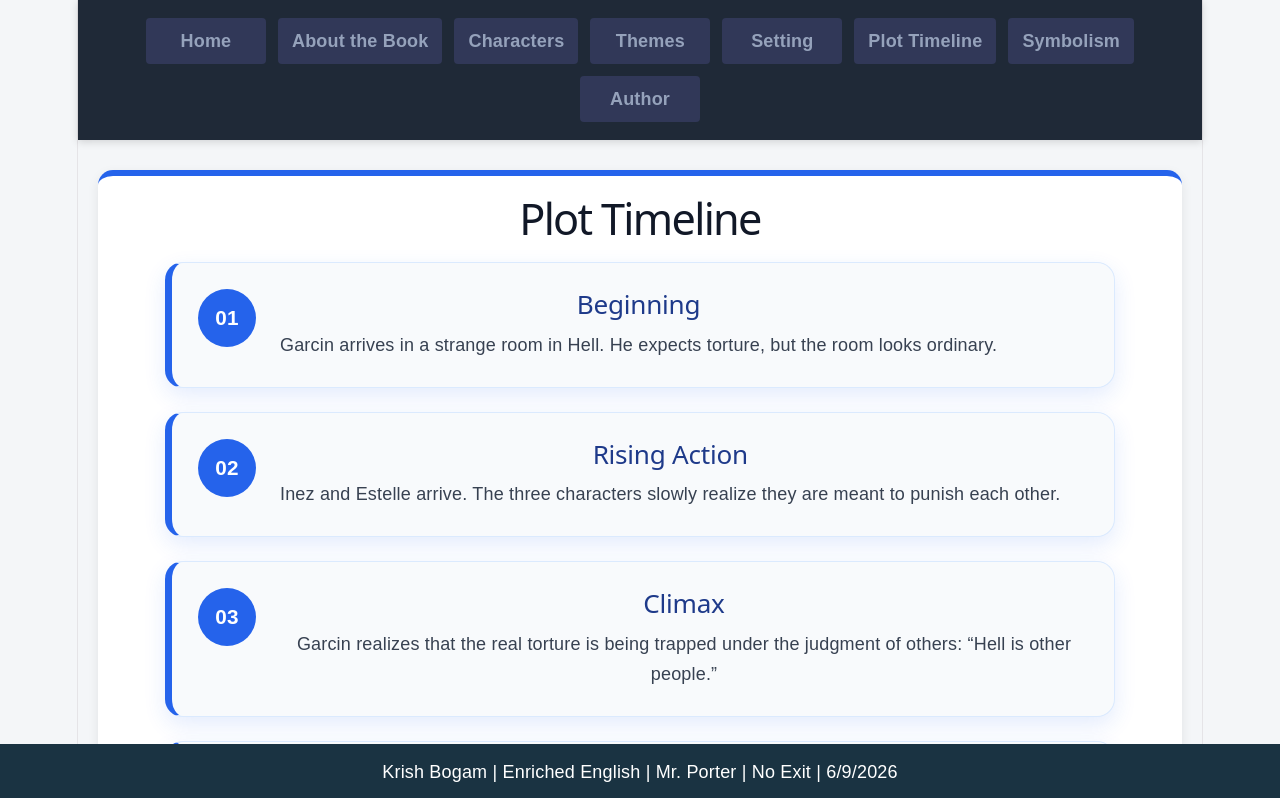
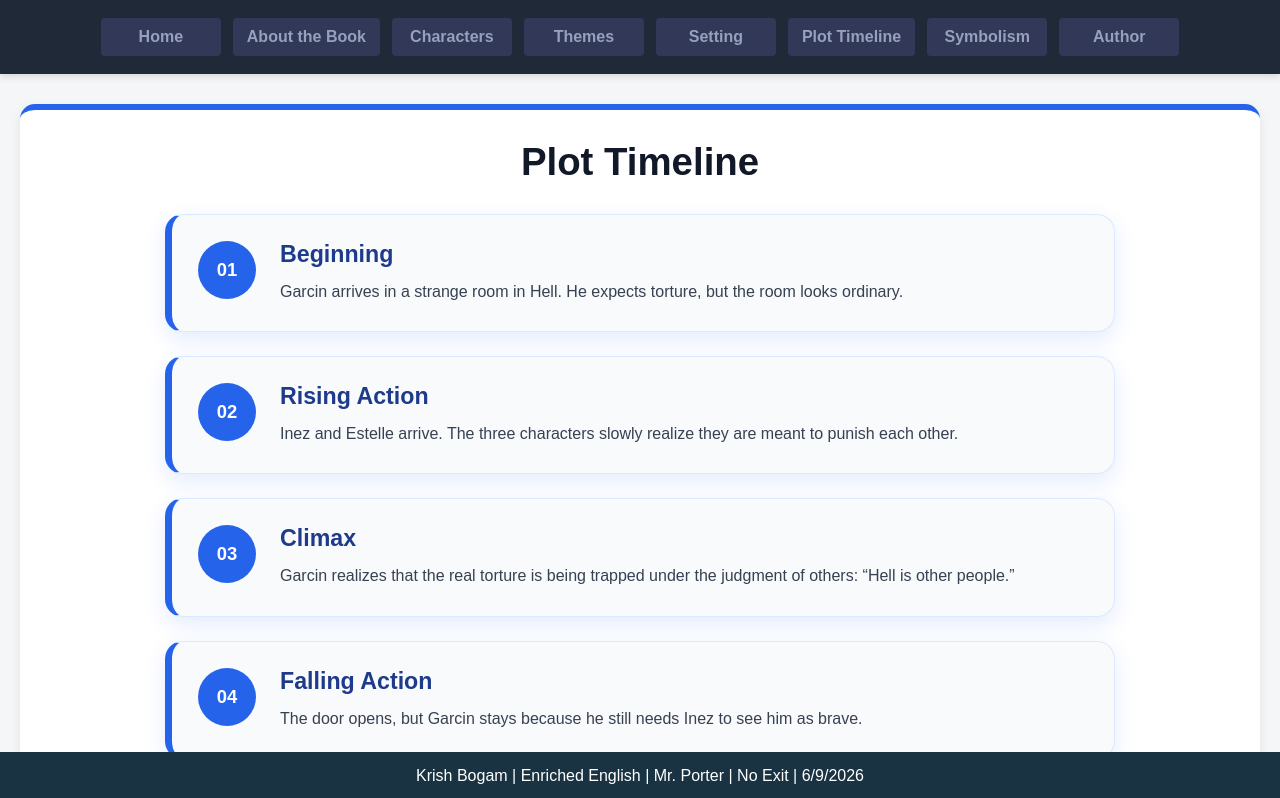
Before and after one commit to KBogam/NoExitAnalysisSite, a React (Vite) app: page /timeline in a window 1280 px wide. Shown: the top 798 px of the page. Built offline with nearby package versions, Linux system fonts and the light colour scheme.

Commit message:
fix index css layout issue

```diff
--- a/src/index.css
+++ b/src/index.css
@@ -1,111 +1,15 @@
-:root {
-  --text: #6b6375;
-  --text-h: #08060d;
-  --bg: #fff;
-  --border: #e5e4e7;
-  --code-bg: #f4f3ec;
-  --accent: #aa3bff;
-  --accent-bg: rgba(170, 59, 255, 0.1);
-  --accent-border: rgba(170, 59, 255, 0.5);
-  --social-bg: rgba(244, 243, 236, 0.5);
-  --shadow:
-    rgba(0, 0, 0, 0.1) 0 10px 15px -3px, rgba(0, 0, 0, 0.05) 0 4px 6px -2px;
-
-  --sans: system-ui, 'Segoe UI', Roboto, sans-serif;
-  --heading: system-ui, 'Segoe UI', Roboto, sans-serif;
-  --mono: ui-monospace, Consolas, monospace;
-
-  font: 18px/145% var(--sans);
-  letter-spacing: 0.18px;
-  color-scheme: light dark;
-  color: var(--text);
-  background: var(--bg);
-  font-synthesis: none;
-  text-rendering: optimizeLegibility;
-  -webkit-font-smoothing: antialiased;
-  -moz-osx-font-smoothing: grayscale;
-
-  @media (max-width: 1024px) {
-    font-size: 16px;
-  }
-}
-
-@media (prefers-color-scheme: dark) {
-  :root {
-    --text: #9ca3af;
-    --text-h: #f3f4f6;
-    --bg: #16171d;
-    --border: #2e303a;
-    --code-bg: #1f2028;
-    --accent: #c084fc;
-    --accent-bg: rgba(192, 132, 252, 0.15);
-    --accent-border: rgba(192, 132, 252, 0.5);
-    --social-bg: rgba(47, 48, 58, 0.5);
-    --shadow:
-      rgba(0, 0, 0, 0.4) 0 10px 15px -3px, rgba(0, 0, 0, 0.25) 0 4px 6px -2px;
-  }
-
-  #social .button-icon {
-    filter: invert(1) brightness(2);
-  }
-}
-
 body {
   margin: 0;
+  font-family: Arial, sans-serif;
+  background: #f4f6f8;
+  color: #222;
 }
 
 #root {
-  width: 1126px;
-  max-width: 100%;
-  margin: 0 auto;
-  text-align: center;
-  border-inline: 1px solid var(--border);
-  min-height: 100svh;
-  display: flex;
-  flex-direction: column;
+  width: 100%;
+  min-height: 100vh;
+}
+
+* {
   box-sizing: border-box;
 }
-
-h1,
-h2 {
-  font-family: var(--heading);
-  font-weight: 500;
-  color: var(--text-h);
-}
-
-h1 {
-  font-size: 56px;
-  letter-spacing: -1.68px;
-  margin: 32px 0;
-  @media (max-width: 1024px) {
-    font-size: 36px;
-    margin: 20px 0;
-  }
-}
-h2 {
-  font-size: 24px;
-  line-height: 118%;
-  letter-spacing: -0.24px;
-  margin: 0 0 8px;
-  @media (max-width: 1024px) {
-    font-size: 20px;
-  }
-}
-p {
-  margin: 0;
-}
-
-code,
-.counter {
-  font-family: var(--mono);
-  display: inline-flex;
-  border-radius: 4px;
-  color: var(--text-h);
-}
-
-code {
-  font-size: 15px;
-  line-height: 135%;
-  padding: 4px 8px;
-  background: var(--code-bg);
-}
--- a/src/pages/pages.css
+++ b/src/pages/pages.css
@@ -114,3 +114,16 @@
     flex-direction: column;
   }
 }
+
+#root {
+  width: 100%;
+  max-width: none;
+  margin: 0;
+  padding: 0;
+}
+
+.page {
+  width: min(1400px, calc(100% - 40px)) !important;
+  max-width: none !important;
+  margin: 30px auto !important;
+}
```
Also changed, not shown: src/App.css (line endings or trailing spaces).
